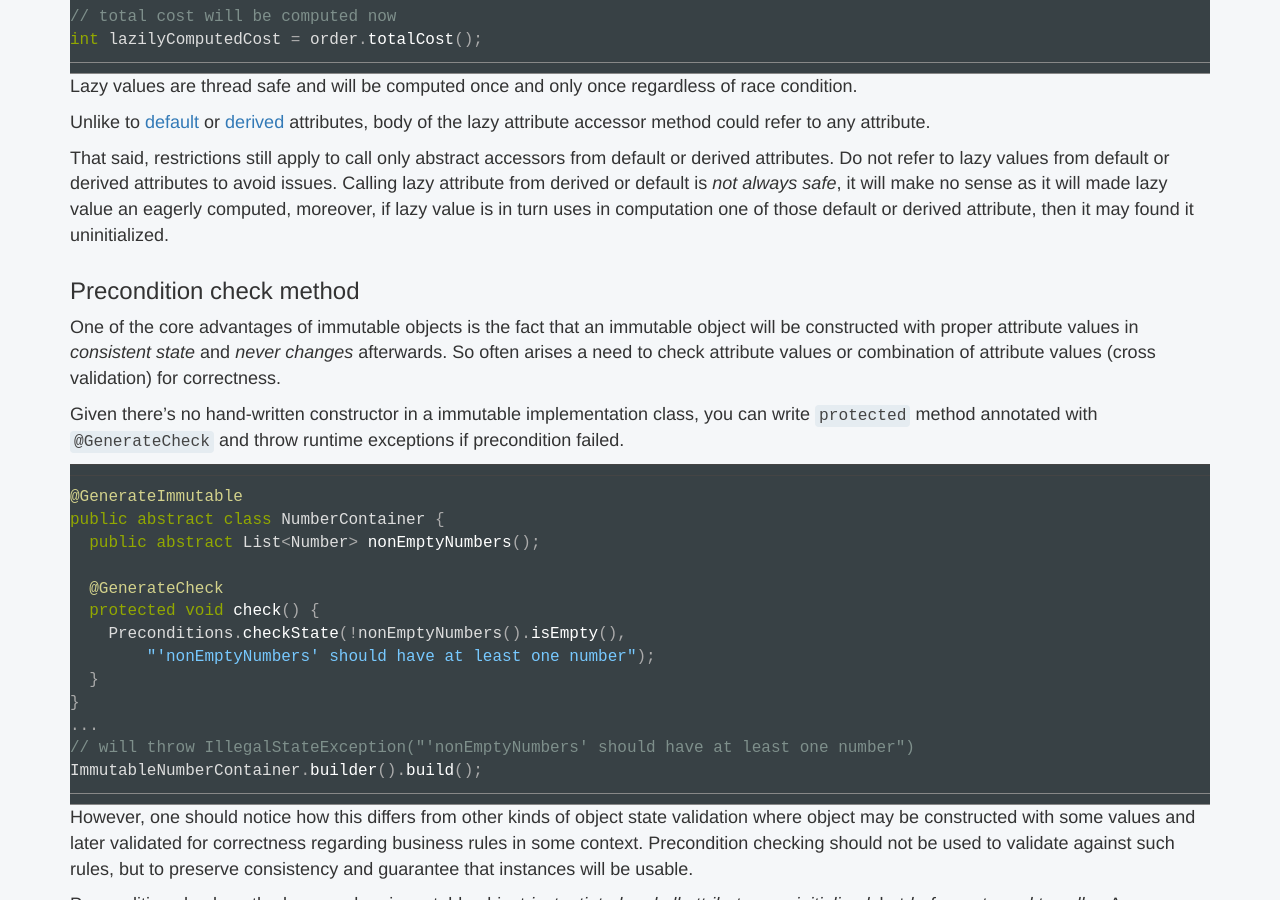
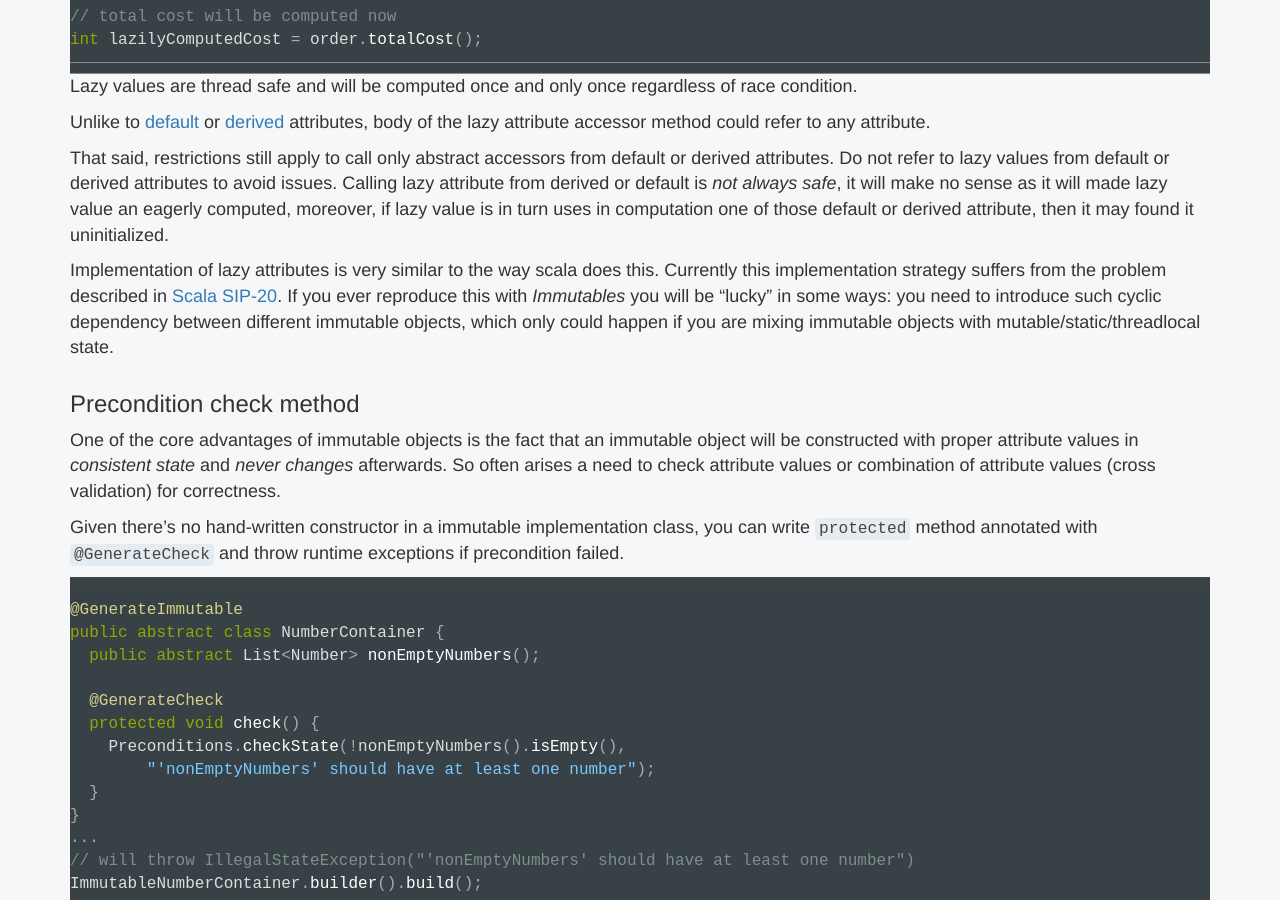
Before and after one commit to immutables/immutables.github.io, a Jekyll site: the page built from immutable.md, in a window 1280 px wide and 900 px high, scrolled down 8280 px. Built offline with Jekyll 4.4.1, drawn with Linux system fonts in a browser that asks for light colours; nearby versions of some CDN libraries; Markdown is read by kramdown in place of the engine named in the settings; comment, search, counter and statistics services are not loaded.

Commit message:
Expanded documentation on lazy values

```diff
--- a/immutable.md
+++ b/immutable.md
@@ -402,8 +402,9 @@ body of the lazy attribute accessor method could refer to any attribute.
 That said, restrictions still apply to call only abstract accessors from default or derived attributes.
 Do not refer to lazy values from default or derived attributes to avoid issues.
 Calling lazy attribute from derived or default is _not always safe_,
-it will make no sense as it will made lazy value an eagerly computed, moreover, if lazy value is in turn uses
-in computation one of those default or derived attribute, then it may found it uninitialized.
+it will make no sense as it will made lazy value an eagerly computed, moreover, if lazy value is in turn uses in computation one of those default or derived attribute, then it may found it uninitialized.
+
+Implementation of lazy attributes is very similar to the way scala does this. Currently this implementation strategy suffers from the problem described in [Scala SIP-20](http://docs.scala-lang.org/sips/pending/improved-lazy-val-initialization.html). If you ever reproduce this with _Immutables_ you will be "lucky" in some ways: you need to introduce such cyclic dependency between different immutable objects, which only could happen if you are mixing immutable objects with mutable/static/threadlocal state.
 
 <a name="check-method"></a>
 ### Precondition check method
```
